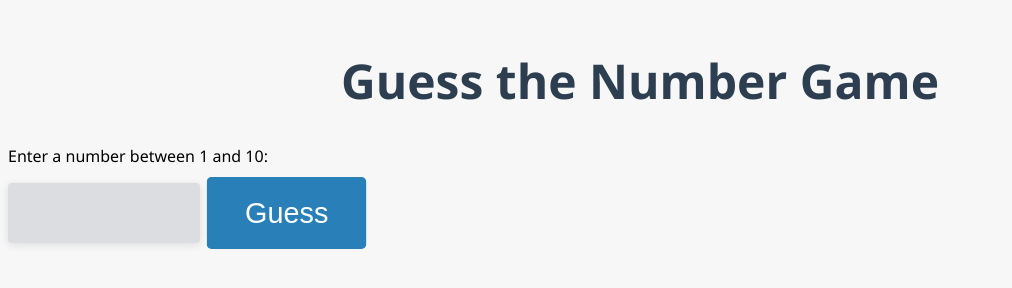
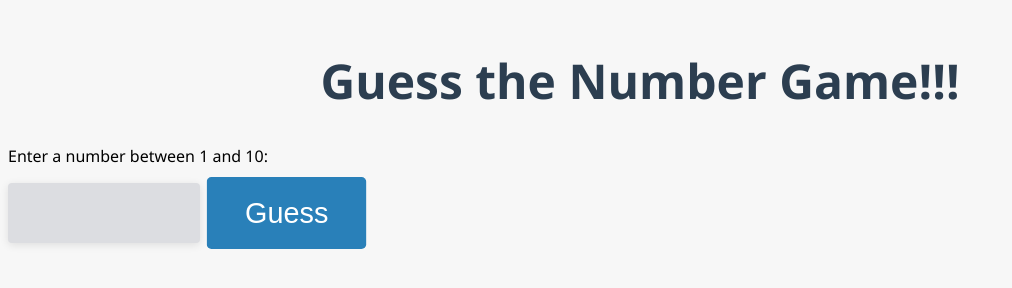
Before and after one commit to elmirzens/GuessTheNumberGame, a plain HTML site: page src/index.html in a window 1280 px wide. Shown: the whole page, without its empty margins (0-1012 px from the left). Drawn offline with Linux system fonts and the light colour scheme.

Commit message:
Update index.html

```diff
--- a/src/index.html
+++ b/src/index.html
@@ -5,7 +5,7 @@
     <link rel="stylesheet" type="text/css" href="style.css">
 </head>
 <body>
-<h1>Guess the Number Game</h1>
+<h1>Guess the Number Game!!!</h1>
 <p>Enter a number between 1 and 10:</p>
 <label for="guessInput"></label><input  type="text" id="guessInput">
 <button onclick="guessNumber()">Guess</button>
```
